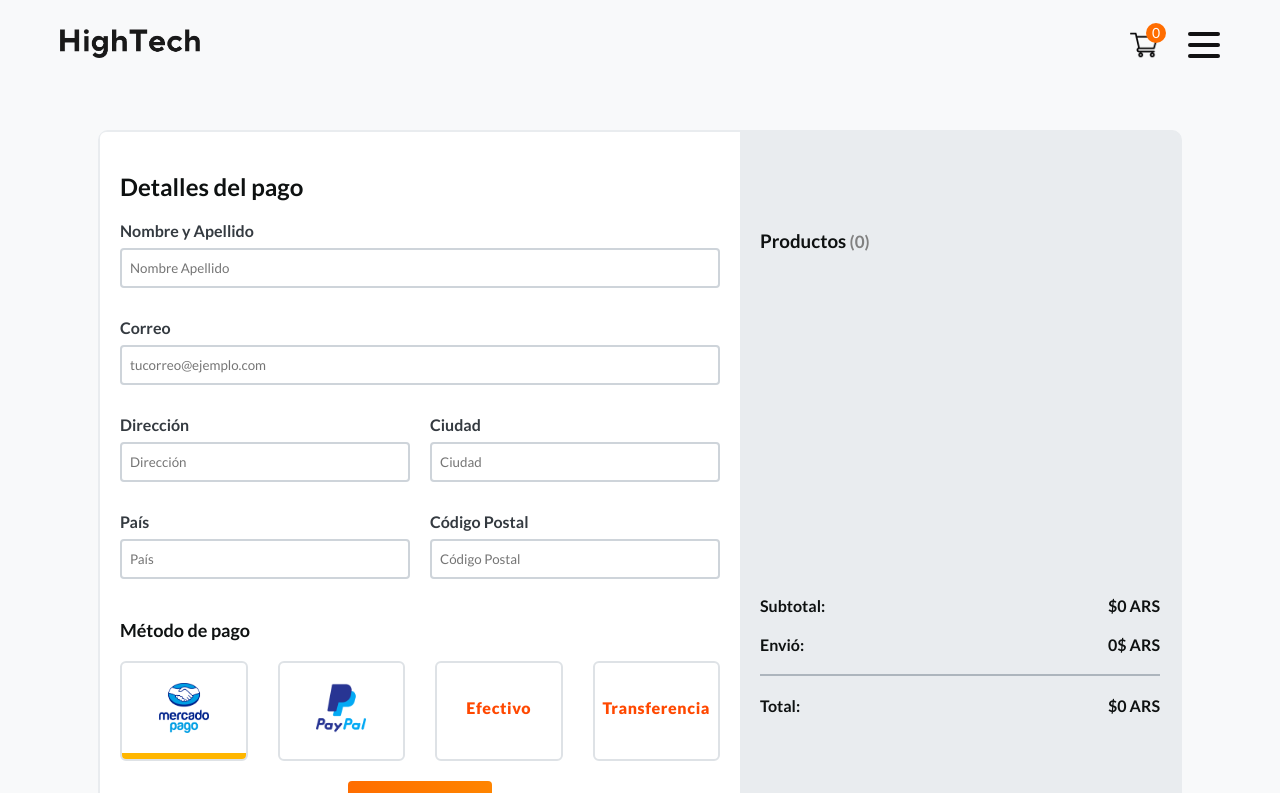
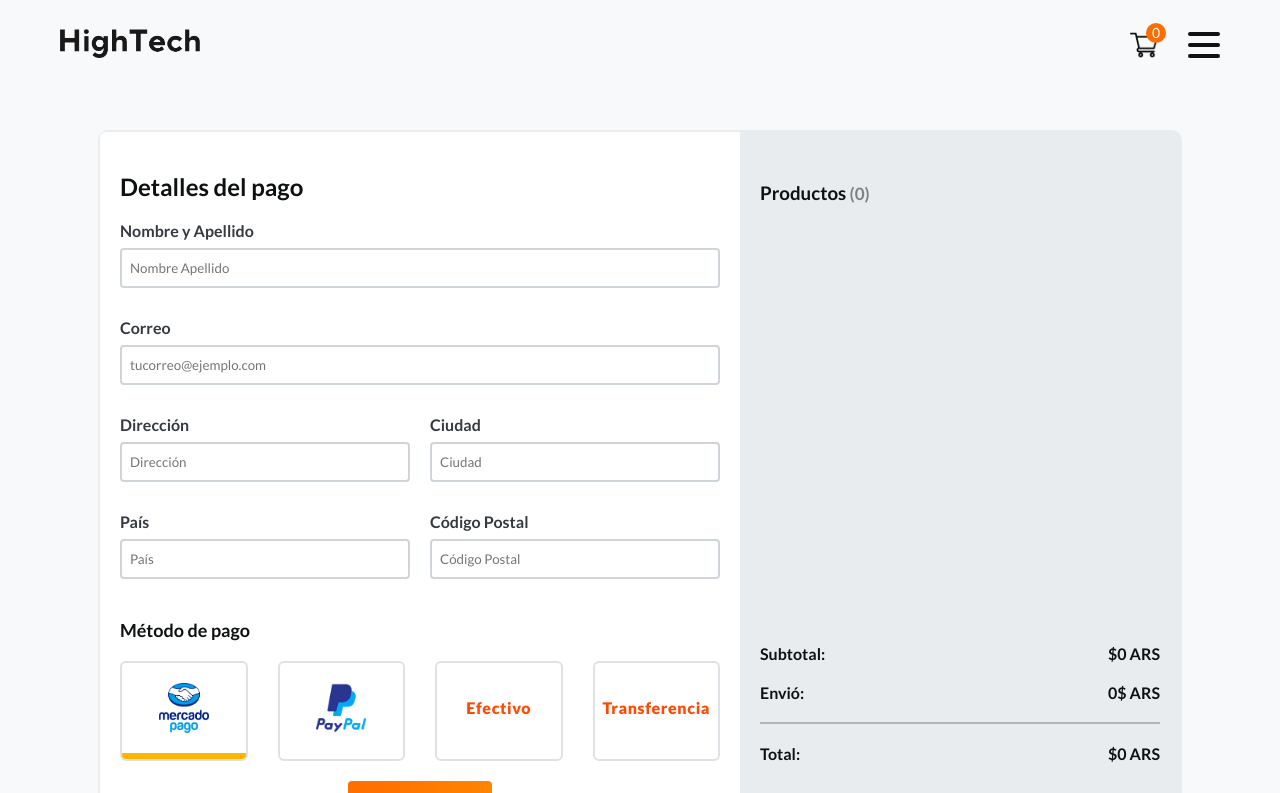
Before and after one commit to LeoPaez/high-tech-v2, a React (Vite) app: page /checkout in a window 1280 px wide. Shown: the top 793 px of the page. Built offline with nearby package versions, Linux system fonts and the light colour scheme.

Commit message:
Fix contenedor de productos carrito

```diff
--- a/src/components/CartMenu/CartMenu.jsx
+++ b/src/components/CartMenu/CartMenu.jsx
@@ -4,7 +4,7 @@
 import { MyContext } from "../../context/Context";
 
 // Styled Components
-import styled from 'styled-components';
+import styled, { css } from 'styled-components';
 import { Cart, CartCount, LinkButton, NavIcon } from "../Nav";
 
 // SweetAlert2
@@ -76,6 +76,7 @@
     background-color: #adb5bd;
     border-radius: 5px;
   }
+  ${props => props.isCartMenu && css`
     @media (max-height: 900px){
       height: 45vh;
     }
@@ -85,6 +86,7 @@
     @media (max-height: 700px){
       height: 30vh;
     }
+  `}
 `
 
 const EmptyCartMsg = styled.p`
@@ -162,7 +164,7 @@
       <CloseIcon onClick={() => setOpenCart(!openCart)}>X</CloseIcon>
       <MenuInfo>
         <h3>Tus productos</h3>
-        <MenuItems>
+        <MenuItems isCartMenu>
           {
             cart.map((product) =>
               <CartProduct
```
Lines whose indentation alone changed are shown as unchanged.
